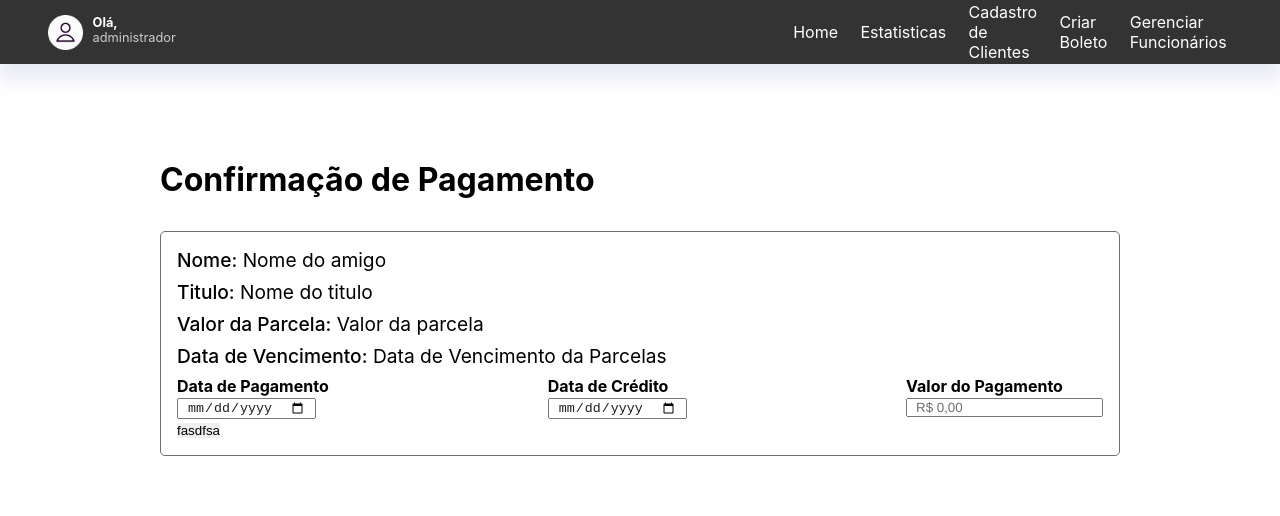
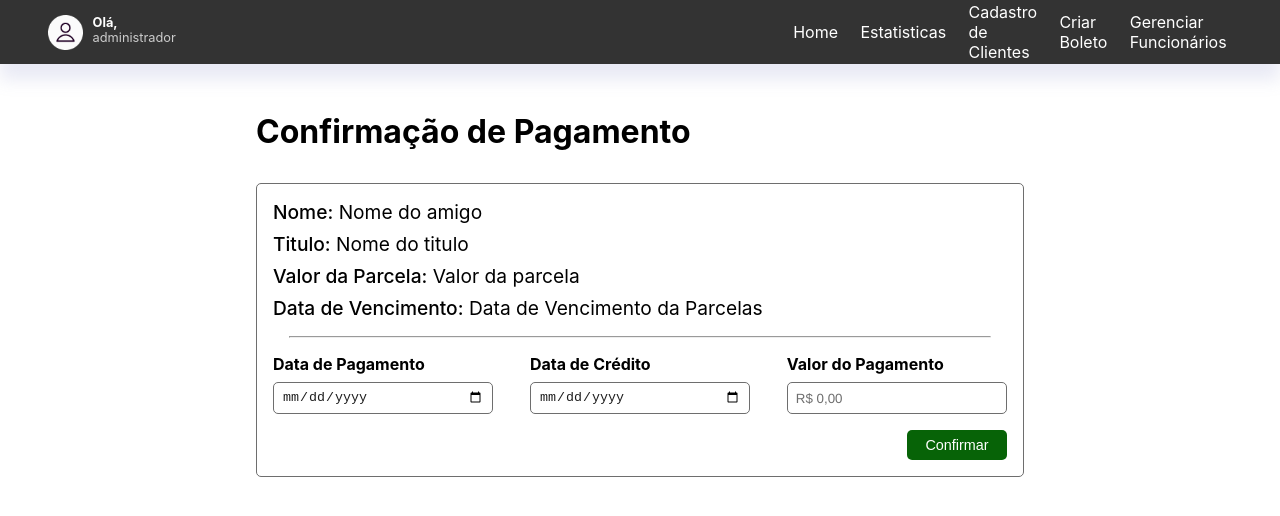
Before and after one commit to CopiloTTeam/front-end, a React (Create React App) app: page /payout in a window 1280 px wide. Shown: the top 516 px of the page. Built offline with nearby package versions, Linux system fonts and the light colour scheme; no server answers.

Commit message:
finalizando payout

```diff
--- a/src/pages/EmployeeCreate/style.css
+++ b/src/pages/EmployeeCreate/style.css
@@ -5,7 +5,7 @@
 }
 
 .title {
-  margin-bottom: 32px;
+  margin-bottom: 2rem;
 }
 
 .title h1 {
--- a/src/pages/Payout/index.tsx
+++ b/src/pages/Payout/index.tsx
@@ -1,49 +1,53 @@
-import React from 'react'
-import './style.css'
-import Navbar from '../../components/Navbar';
+import React from "react";
+import "./style.css";
+import Navbar from "../../components/Navbar";
 
 const Payout = () => {
-
   return (
     <>
       <Navbar />
       <div className="payout-container">
-                <div className='title'>
+        <div className="title">
           <h1> Confirmação de Pagamento</h1>
         </div>
 
-                <div className='box-payout'>
-                    <div className='information-payout'>
-                        <h2> <b>Nome:</b> Nome do amigo</h2>
-                        <h2> <b>Titulo:</b> Nome do titulo</h2>
-                        <h2> <b>Valor da Parcela:</b> Valor da parcela</h2>
-                        <h2> <b>Data de Vencimento:</b> Data de Vencimento da Parcelas</h2>
+        <div className="box-payout">
+          <div className="information-payout">
+            <h2>
+              {" "}
+              <b>Nome:</b> Nome do amigo
+            </h2>
+            <h2>
+              {" "}
+              <b>Titulo:</b> Nome do titulo
+            </h2>
+            <h2>
+              {" "}
+              <b>Valor da Parcela:</b> Valor da parcela
+            </h2>
+            <h2>
+              {" "}
+              <b>Data de Vencimento:</b> Data de Vencimento da Parcelas
+            </h2>
           </div>
+          <hr></hr>
           <div className="box-date">
             <div className="input-date">
               <h1>Data de Pagamento</h1>
-                            <input
-                                required
-                                type="date"
-                            />
+              <input required type="date" />
             </div>
             <div className="input-date">
               <h1>Data de Crédito</h1>
-                            <input
-                                required
-                                type="date"
-                            />
+              <input required type="date" />
             </div>
             <div className="input-date">
               <h1>Valor do Pagamento</h1>
-                            <input
-                                required
-                                type="text"
-                                placeholder="R$ 0,00"
-                            />
+              <input required type="text" placeholder="R$ 0,00" />
             </div>
           </div>
-                    <button> fasdfsa </button>
+          <div className="button-payout">
+            <button> Confirmar </button>
+          </div>
         </div>
       </div>
     </>
--- a/src/pages/Payout/style.css
+++ b/src/pages/Payout/style.css
@@ -1,38 +1,75 @@
-.payout-container{
-    margin: 10rem;
+.payout-container {
+  margin: 7rem 20%;
 }
 
-.box-payout{
+.payout-container hr {
+  margin: 16px;
+}
+
+.box-payout {
   border: 1px solid #6e6e6e;
   border-radius: 5px;
-    padding: 1rem
-
+  padding: 1rem;
 }
 
-
-.information-payout h2{
+.information-payout h2 {
   font-size: 1.2rem;
   font-weight: 400;
   margin-bottom: 8px;
 }
 
-
-.information-payout b{
+.information-payout b {
   font-weight: 500;
 }
 
-.box-date{
+.box-date {
   display: flex;
   flex-direction: row;
   justify-content: space-between;
-    flex-direction:row;
   width: 100%;
 }
 
 .box-date h1 {
   font-size: 16px;
+  margin-bottom: 8px;
 }
 
-.payout-container button{
+.input-date {
+  width: 30%;
+}
 
+.box-date .input-date input {
+  width: 100%;
+  height: 32px;
+  border: 1px solid #6e6e6e;
+  border-radius: 5px;
 }
+
+.payout-container .button-payout {
+  display: flex;
+  justify-content: flex-end;
+  margin-top: 16px;
+}
+
+.payout-container .button-payout button {
+  width: 100px;
+  height: 30px;
+  border: none;
+  border-radius: 5px;
+  font-size: 0.9rem;
+  font-weight: 500;
+  cursor: pointer;
+  color: #fff;
+  background: rgb(7, 99, 7);
+}
+
+@media(max-width:910px){
+    .box-date{
+        display: flex;
+        flex-direction: column;
+    }
+
+    .input-date{
+        width: 100%;
+    }
+}
```
Lines whose indentation alone changed are shown as unchanged.
